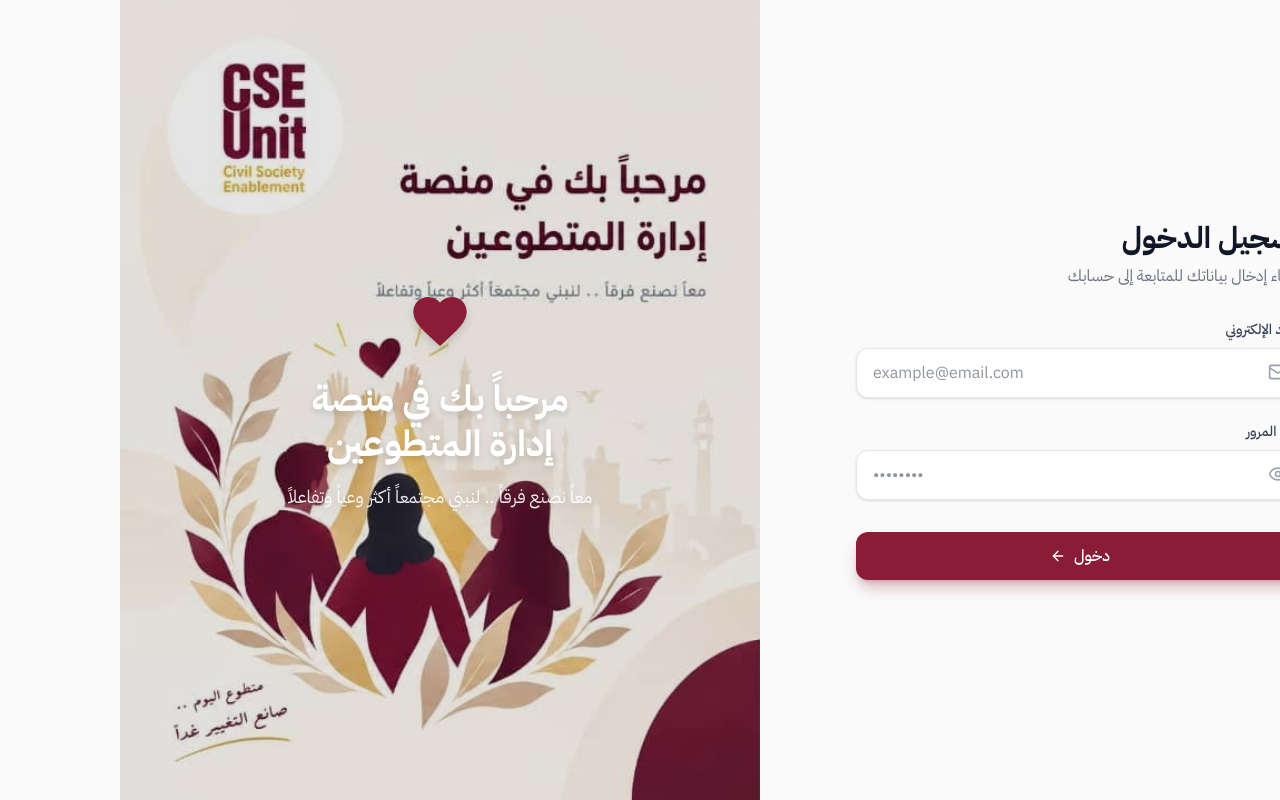
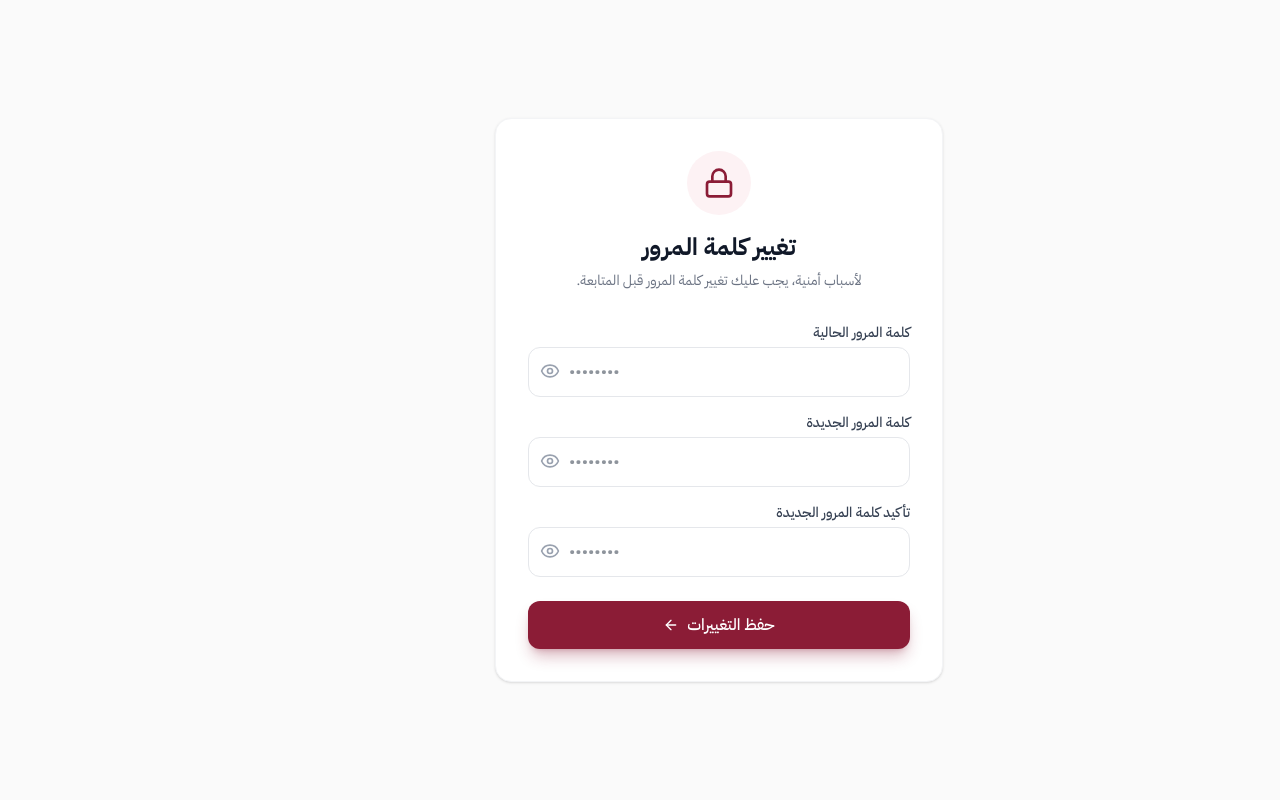
Before and after one commit to HamsaAlSh/cse, a React (Vite) app: page /change-password in a window 1280 px wide. Before the commit this address led to /login. Built offline with nearby package versions, Linux system fonts and the light colour scheme.

Commit message:
admin dashboard-2

```diff
--- a/src/pages/auth/ChangePassword.jsx
+++ b/src/pages/auth/ChangePassword.jsx
@@ -1,21 +1,16 @@
 import { useState } from 'react';
 import { useNavigate } from 'react-router-dom';
 import { Lock, ArrowLeft, Loader2, Eye, EyeOff } from 'lucide-react';
-import axiosClient from '../../api/axiosClient';
-import { useAuth } from '../../context/AuthContext';
 
 export default function ChangePassword() {
   const [currentPassword, setCurrentPassword] = useState('');
   const [newPassword, setNewPassword] = useState('');
   const [confirmPassword, setConfirmPassword] = useState('');
-
-  // حالة إظهار/إخفاء كلمة المرور
   const [showPasswords, setShowPasswords] = useState(false);
-
   const [error, setError] = useState('');
   const [isLoading, setIsLoading] = useState(false);
+  const [isSuccess, setIsSuccess] = useState(false);
 
-  const { user, fetchUser, logout } = useAuth();
   const navigate = useNavigate();
 
   const handleSubmit = async (e) => {
@@ -27,24 +22,14 @@ export default function ChangePassword() {
     }
 
     setIsLoading(true);
-    try {
-      await axiosClient.post('/change-password', {
-        current_password: currentPassword,
-        new_password: newPassword,
-        new_password_confirmation: confirmPassword,
-      });
-
-      await fetchUser();
-
-      if (user.role === 'admin') navigate('/admin/dashboard');
-      else if (user.role === 'supervisor') navigate('/supervisor/dashboard');
-      else navigate('/volunteer/dashboard');
-
-    } catch (err) {
-      setError(err.response?.data?.message || 'حدث خطأ أثناء تغيير كلمة المرور');
-    } finally {
+    // محاكاة إرسال الطلب (للتجربة فقط)
+    setTimeout(() => {
       setIsLoading(false);
-    }
+      setIsSuccess(true);
+      setTimeout(() => {
+        navigate('/login'); // العودة لتسجيل الدخول بعد التجربة
+      }, 2000);
+    }, 1000);
   };
 
   return (
@@ -64,8 +49,13 @@ export default function ChangePassword() {
           </div>
         )}
 
+        {isSuccess && (
+          <div className="bg-green-50 text-green-600 p-3 rounded-xl text-sm text-center mb-6 border border-green-100">
+            تم تغيير كلمة المرور بنجاح! (وضع التجربة)
+          </div>
+        )}
+
         <form onSubmit={handleSubmit} className="space-y-4">
-
           {/* كلمة المرور الحالية */}
           <div>
             <label className="block text-sm font-medium text-gray-700 mb-1">كلمة المرور الحالية</label>
@@ -142,10 +132,6 @@ export default function ChangePassword() {
             )}
           </button>
         </form>
-
-        <button onClick={logout} className="w-full text-center text-gray-500 text-sm mt-6 hover:text-gray-800 transition-colors">
-          العودة لتسجيل الدخول
-        </button>
       </div>
     </div>
   );
--- a/src/routes/AppRoutes.jsx
+++ b/src/routes/AppRoutes.jsx
@@ -1,7 +1,7 @@
 import { useEffect } from 'react';
 import { BrowserRouter, Routes, Route, Navigate } from 'react-router-dom';
 import { ProtectedRoute } from './ProtectedRoute';
-import { useAuth } from '../context/AuthContext'; // <-- تأكد أنها useAuth مش useAuthStore
+import { useAuth } from '../context/AuthContext';
 
 import DashboardLayout from '../components/layout/DashboardLayout';
 import Login from '../pages/auth/Login';
@@ -16,10 +16,8 @@ import AvailableSessions from '../pages/volunteer/AvailableSessions';
 import Unauthorized from '../pages/Unauthorized';
 
 export const AppRoutes = () => {
-  // 1. استخدام useAuth من الـ Context
   const { user, token, fetchUser } = useAuth();
 
-  // 2. جلب بيانات المستخدم إذا كان التوكن موجوداً
   useEffect(() => {
     if (token && !user) {
       fetchUser();
@@ -29,32 +27,30 @@ export const AppRoutes = () => {
   return (
     <BrowserRouter>
       <Routes>
-        {/* ===== المسارات العامة ===== */}
+        {/* المسارات العامة */}
         <Route path="/login" element={!user ? <Login /> : <Navigate to="/" />} />
         <Route path="/unauthorized" element={<Unauthorized />} />
 
-        {/* ===== مسار تغيير كلمة المرور (محمي لكن بدون Layout) ===== */}
-        <Route element={<ProtectedRoute />}>
-          <Route path="/change-password" element={<ChangePassword />} />
-        </Route>
+        {/* ====== مسار تغيير كلمة المرور (متاح للجميع مؤقتاً للتجربة) ====== */}
+        <Route path="/change-password" element={<ChangePassword />} />
 
-        {/* ===== الهيكل الموحد لكل الأدوار ===== */}
+        {/* الهيكل الموحد لكل الأدوار */}
         <Route element={<DashboardLayout />}>
 
-          {/* --- مسارات المدير --- */}
+          {/* مسارات المدير */}
           <Route element={<ProtectedRoute allowedRoles={['admin']} />}>
             <Route path="/admin/dashboard" element={<AdminDashboard />} />
             <Route path="/admin/volunteers" element={<ManageVolunteers />} />
             <Route path="/admin/activities" element={<ManageActivities />} />
           </Route>
 
-          {/* --- مسارات المشرف --- */}
+          {/* مسارات المشرف */}
           <Route element={<ProtectedRoute allowedRoles={['supervisor']} />}>
             <Route path="/supervisor/dashboard" element={<SupervisorDashboard />} />
             <Route path="/supervisor/applicants" element={<Applicants />} />
           </Route>
 
-          {/* --- مسارات المتطوع --- */}
+          {/* مسارات المتطوع */}
           <Route element={<ProtectedRoute allowedRoles={['volunteer']} />}>
             <Route path="/volunteer/dashboard" element={<VolunteerDashboard />} />
             <Route path="/volunteer/sessions" element={<AvailableSessions />} />
@@ -62,7 +58,7 @@ export const AppRoutes = () => {
 
         </Route>
 
-        {/* ===== التوجيه الافتراضي بناءً على الدور ===== */}
+        {/* التوجيه الافتراضي */}
         <Route path="*" element={
           !user ? <Navigate to="/login" /> :
           user.role === 'admin' ? <Navigate to="/admin/dashboard" /> :
```
